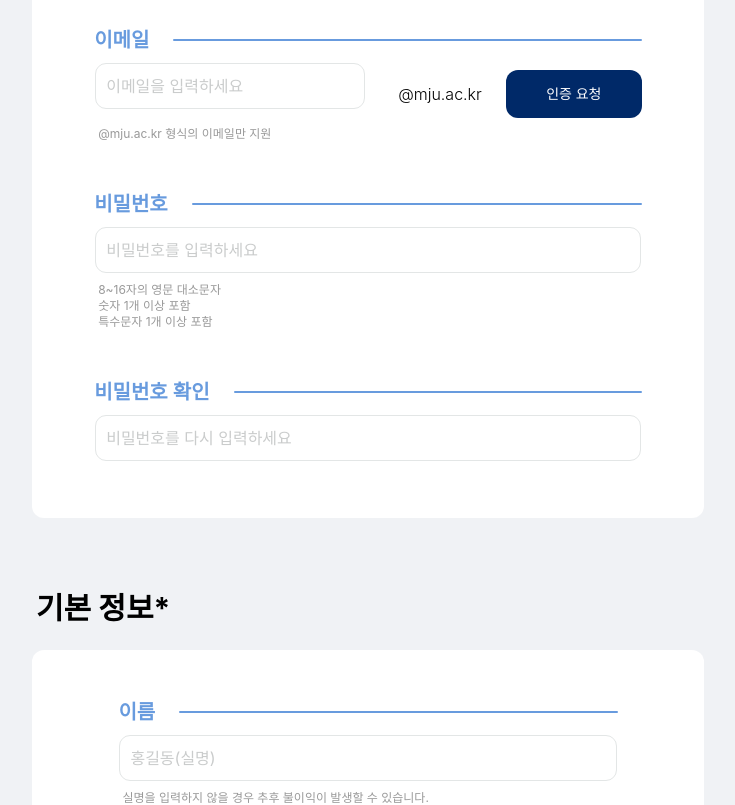
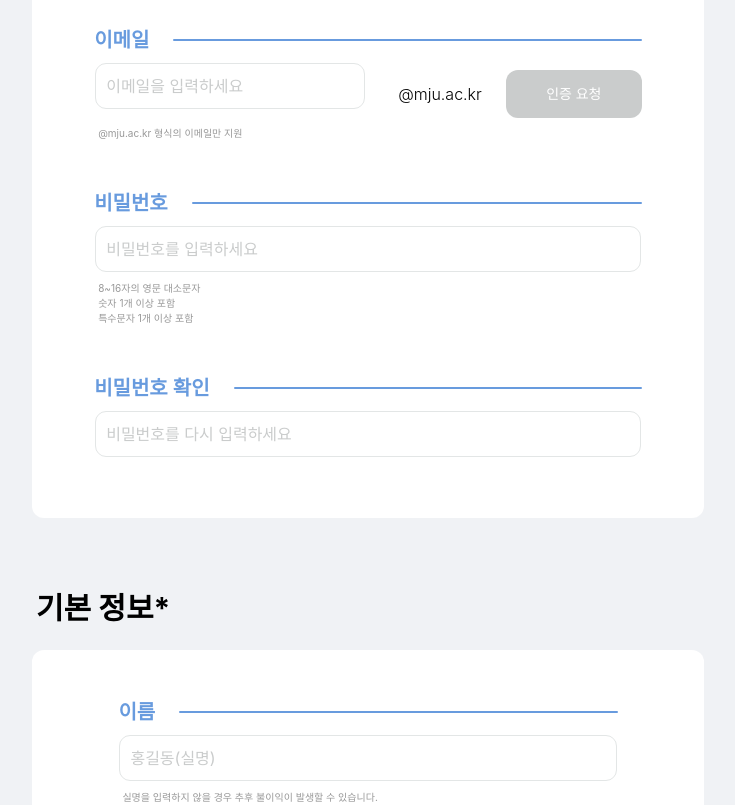
Before and after one commit to NOVA-MJU/MJS-FRONT, a React (Vite) app: page /register in a window 1280 px wide. Shown: the part 260-1065 px from the top of the page, without its empty margins (272-1007 px from the left). Built offline with nearby package versions, Linux system fonts and the light colour scheme; no server answers; a web font is replaced by a local one.

Commit message:
<Fix> 힌트 메시지 폰트 사이즈 다운

```diff
--- a/src/components/molecules/user/EmailFieldWithVerification/index.tsx
+++ b/src/components/molecules/user/EmailFieldWithVerification/index.tsx
@@ -51,7 +51,7 @@ const EmailFieldWithVerification = ({
             type='button'
             shape='rounded'
             size='sm'
-            disabled={isSending || emailVerified || isEmailChecked}
+            disabled={isSending || emailVerified || isEmailChecked || id.trim() === ''}
             onClick={handleSendCode}
             fullWidth={false}
             variant={emailVerified ? 'grey' : isSending ? 'grey' : 'main'}
@@ -68,7 +68,7 @@ const EmailFieldWithVerification = ({
         </div>
       }
     />
-    <p className='text-grey-40 -mt-8 block w-[55%] text-xs font-normal md:hidden'>
+    <p className='text-grey-40 -mt-8 block w-[55%] text-[10px] font-normal md:hidden'>
       {EMAIL_DOMAIN} 형식의 이메일만 지원
     </p>
     {showCodeInput && (
@@ -95,7 +95,7 @@ const EmailFieldWithVerification = ({
         </Button>
       </div>
     )}
-    <p className='text-grey-40 mt-2 ml-1 hidden text-xs font-normal md:block'>
+    <p className='text-grey-40 mt-2 ml-1 hidden text-[10px] font-normal md:block'>
       {EMAIL_DOMAIN} 형식의 이메일만 지원
     </p>
   </div>
--- a/src/components/molecules/user/NameInputField/index.tsx
+++ b/src/components/molecules/user/NameInputField/index.tsx
@@ -29,7 +29,7 @@ const NameInputField = ({ name, setName }: Props) => {
         error={showError}
         helperText={showError ? '정확한 이름을 입력해 주세요.' : ''}
       />
-      <div className='text-grey-40 mt-2 ml-1 flex flex-col text-xs'>
+      <div className='text-grey-40 mt-2 ml-1 flex flex-col text-[10px]'>
         <p>실명을 입력하지 않을 경우 추후 불이익이 발생할 수 있습니다.</p>
       </div>
     </div>
--- a/src/components/molecules/user/PasswordField/index.tsx
+++ b/src/components/molecules/user/PasswordField/index.tsx
@@ -31,7 +31,7 @@ const PasswordField = ({ pw, setPw }: Props) => {
         error={showError}
         helperText={showError ? '비밀번호는 아래 조건을 반드시 충족해야 합니다.' : ''}
       />
-      <div className='text-grey-40 mt-2 ml-1 flex flex-col text-xs'>
+      <div className='text-grey-40 mt-2 ml-1 flex flex-col text-[10px]'>
         <p>8~16자의 영문 대소문자</p>
         <p>숫자 1개 이상 포함</p>
         <p>특수문자 1개 이상 포함</p>
```
